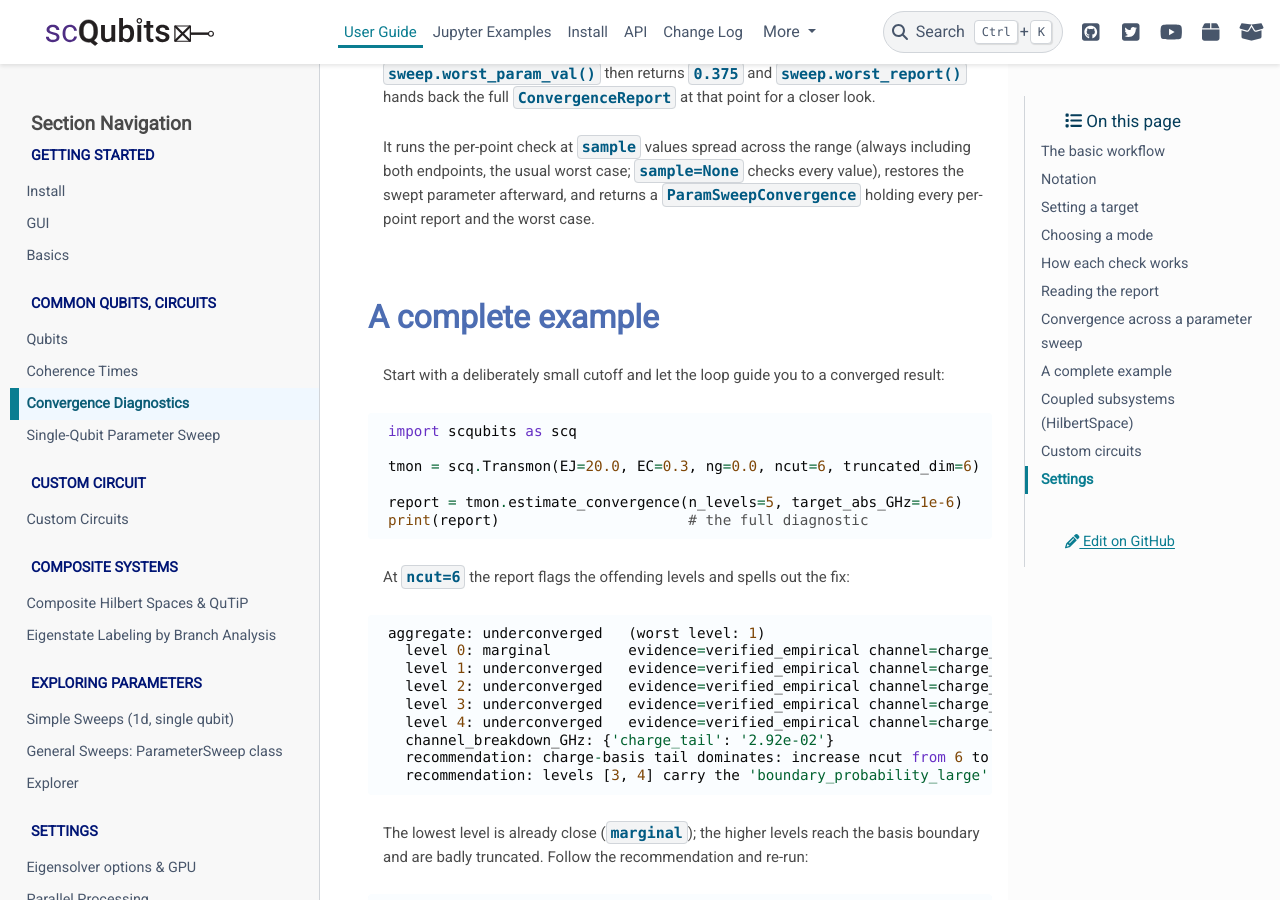
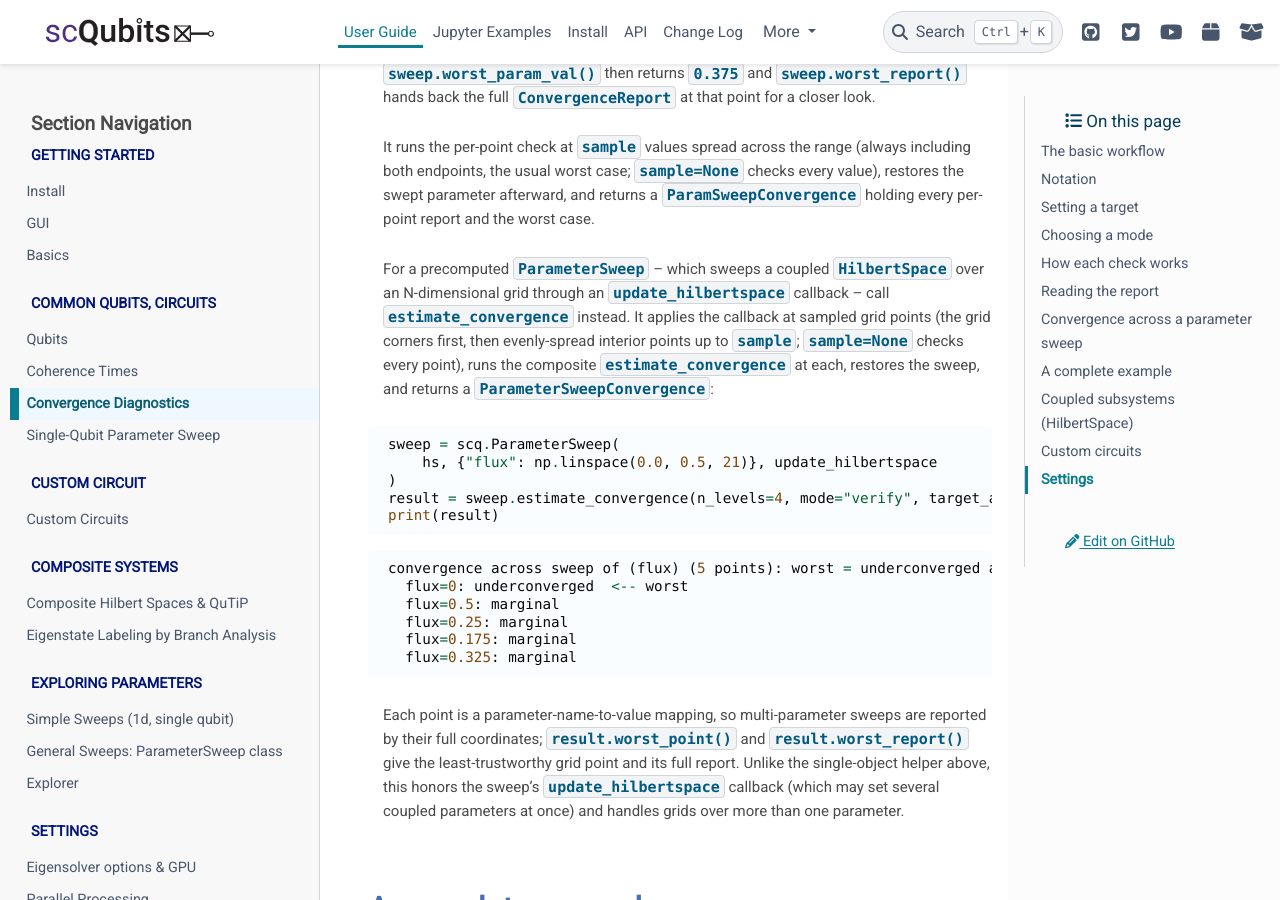
Before and after one commit to scqubits/scqubits-doc, a Sphinx documentation site: the page built from docs/source/guide/convergence/guide-convergence.rst, in a window 1280 px wide and 900 px high, scrolled down 11812 px. Built offline with Sphinx 7.4.7 and the PyData theme 0.15.4, drawn with Linux system fonts in a browser that asks for light colours; pages that are not in the unit, such as notebooks, are missing from menus.

Commit message:
convergence guide: document ParameterSweep.estimate_convergence
Add a ParameterSweep paragraph + real-output example to the parameter-sweep
section: applies update_hilbertspace at sampled grid points (corners first, then
interior; sample=None checks all), runs the composite check at each, returns a
ParameterSweepConvergence with per-point name->value coordinates and the worst
point. Distinguishes it from the single-object estimate_convergence_vs_paramvals
(N-D grids + coupled-parameter callback).

Co-Authored-By: Claude Opus 4.7 <noreply@anthropic.com>

```diff
--- a/docs/source/guide/convergence/guide-convergence.rst
+++ b/docs/source/guide/convergence/guide-convergence.rst
@@ -542,6 +542,37 @@ including both endpoints, the usual worst case; ``sample=None`` checks every
 value), restores the swept parameter afterward, and returns a
 :class:`.ParamSweepConvergence` holding every per-point report and the worst case.
 
+For a precomputed :class:`.ParameterSweep` -- which sweeps a coupled
+:class:`.HilbertSpace` over an N-dimensional grid through an
+``update_hilbertspace`` callback -- call
+:meth:`~.ParameterSweep.estimate_convergence` instead. It applies the callback at
+sampled grid points (the grid corners first, then evenly-spread interior points up
+to ``sample``; ``sample=None`` checks every point), runs the composite
+:meth:`~.HilbertSpace.estimate_convergence` at each, restores the sweep, and
+returns a :class:`.ParameterSweepConvergence`::
+
+    sweep = scq.ParameterSweep(
+        hs, {"flux": np.linspace(0.0, 0.5, 21)}, update_hilbertspace
+    )
+    result = sweep.estimate_convergence(n_levels=4, mode="verify", target_abs_GHz=1e-4)
+    print(result)
+
+::
+
+    convergence across sweep of (flux) (5 points): worst = underconverged at flux=0
+      flux=0: underconverged  <-- worst
+      flux=0.5: marginal
+      flux=0.25: marginal
+      flux=0.175: marginal
+      flux=0.325: marginal
+
+Each point is a parameter-name-to-value mapping, so multi-parameter sweeps are
+reported by their full coordinates; ``result.worst_point()`` and
+``result.worst_report()`` give the least-trustworthy grid point and its full
+report. Unlike the single-object helper above, this honors the sweep's
+``update_hilbertspace`` callback (which may set several coupled parameters at once)
+and handles grids over more than one parameter.
+
 
 A complete example
 ==================
```
